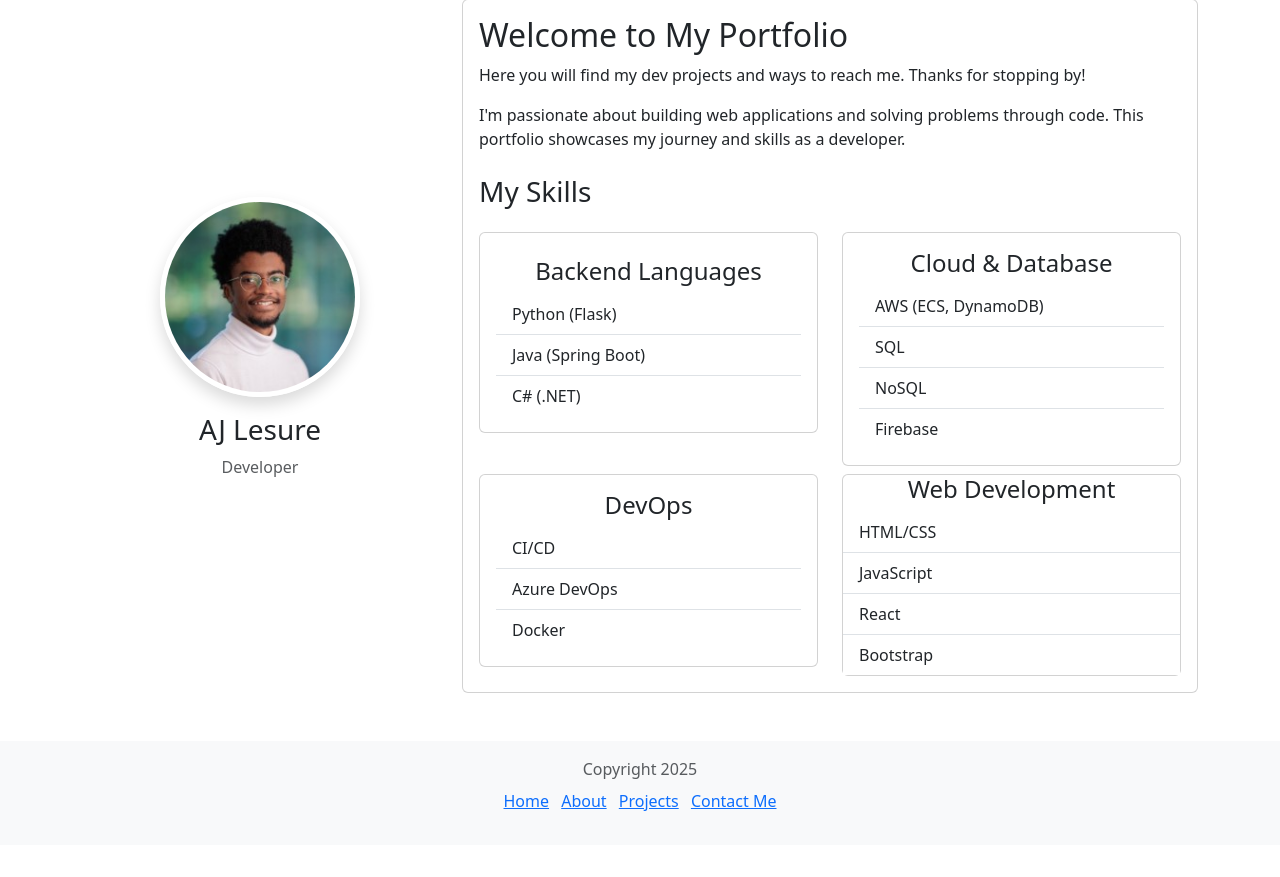
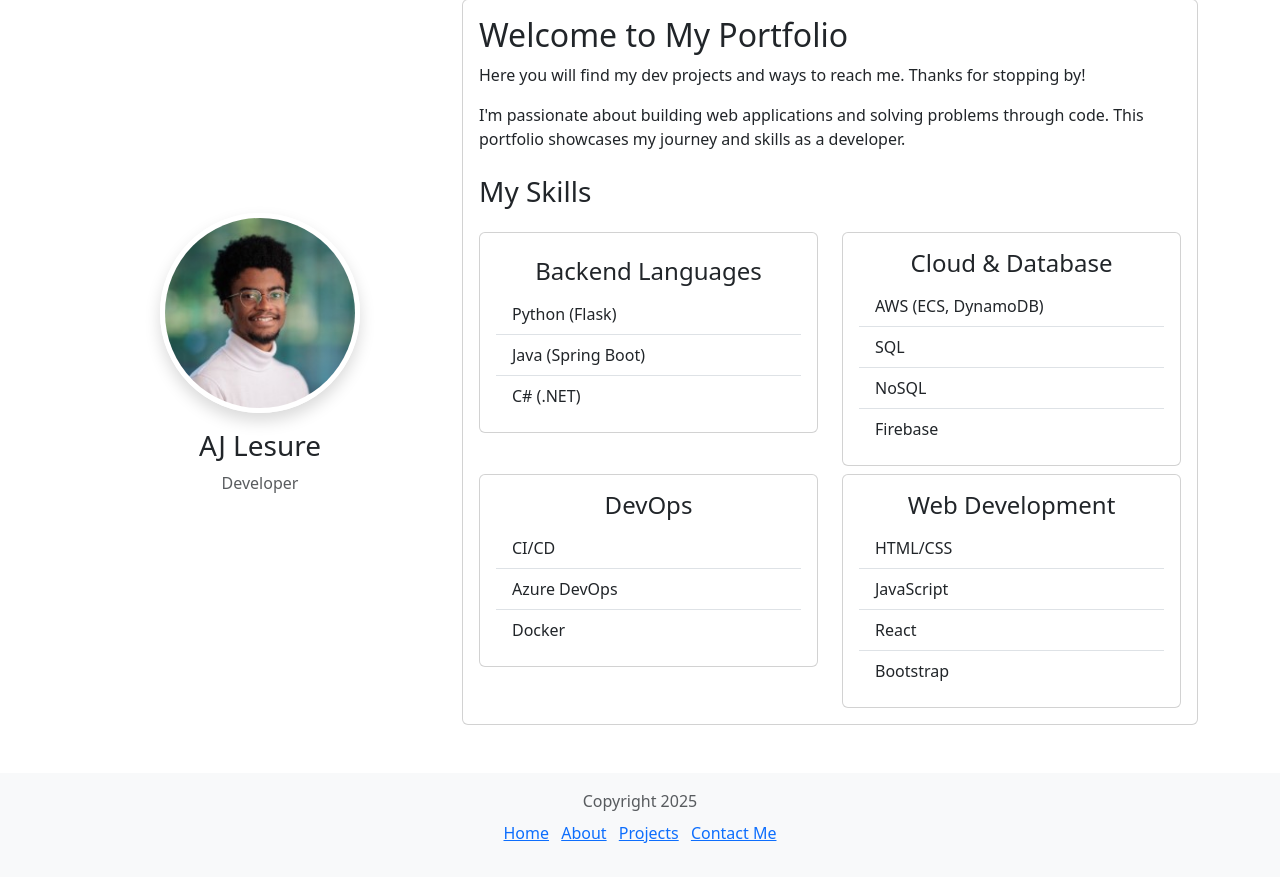
Before and after one commit to AJurBoii/personal-website, a plain HTML site: page about.html in a window 1280 px wide. Shown: the part 346-1223 px from the top of the page. Before the commit the page ends 1191 px from the top, so only its background shows below. Drawn offline with Linux system fonts and the light colour scheme.

Commit message:
fix typo

```diff
--- a/about.html
+++ b/about.html
@@ -200,7 +200,7 @@
                                 </div>
                                 <div class="col">
                                     <div class="card">
-                                        <div clas="card-body">
+                                        <div class="card-body">
                                             <h4 class="card-title text-center">Web Development</h4>
                                             <ul class="list-group list-group-flush">
                                                 <li class="list-group-item">HTML/CSS</li>
```
